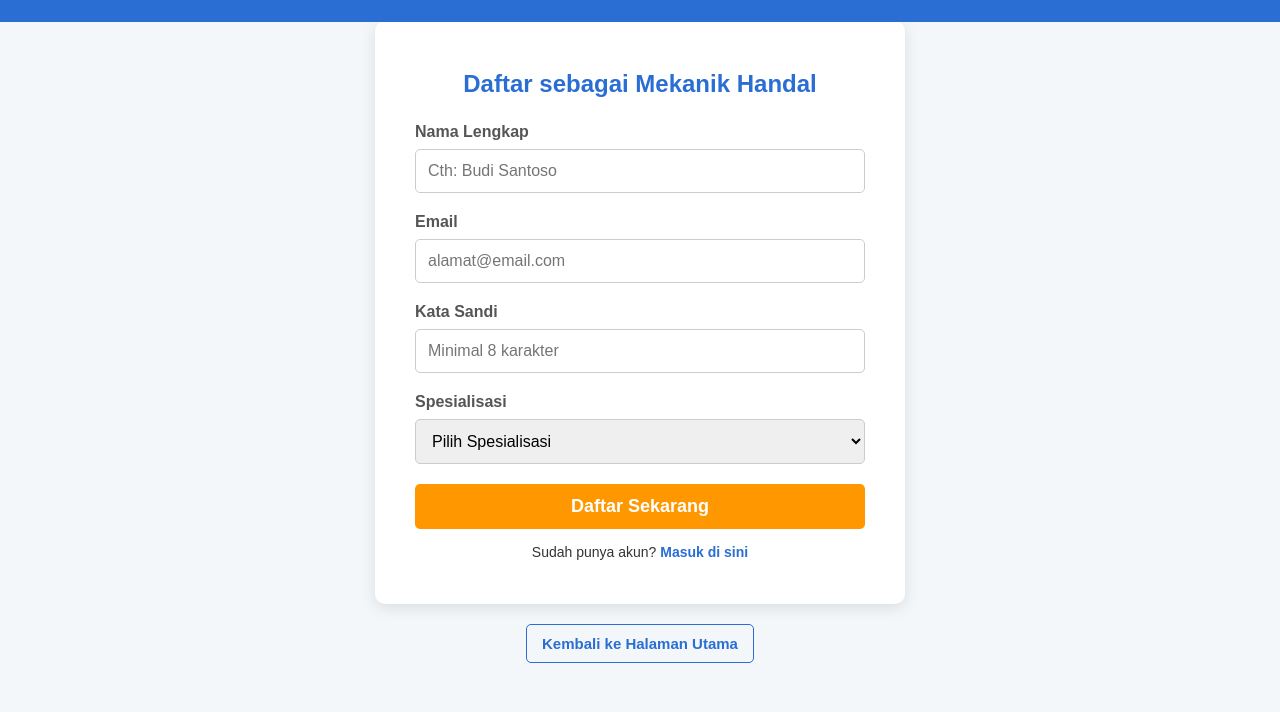
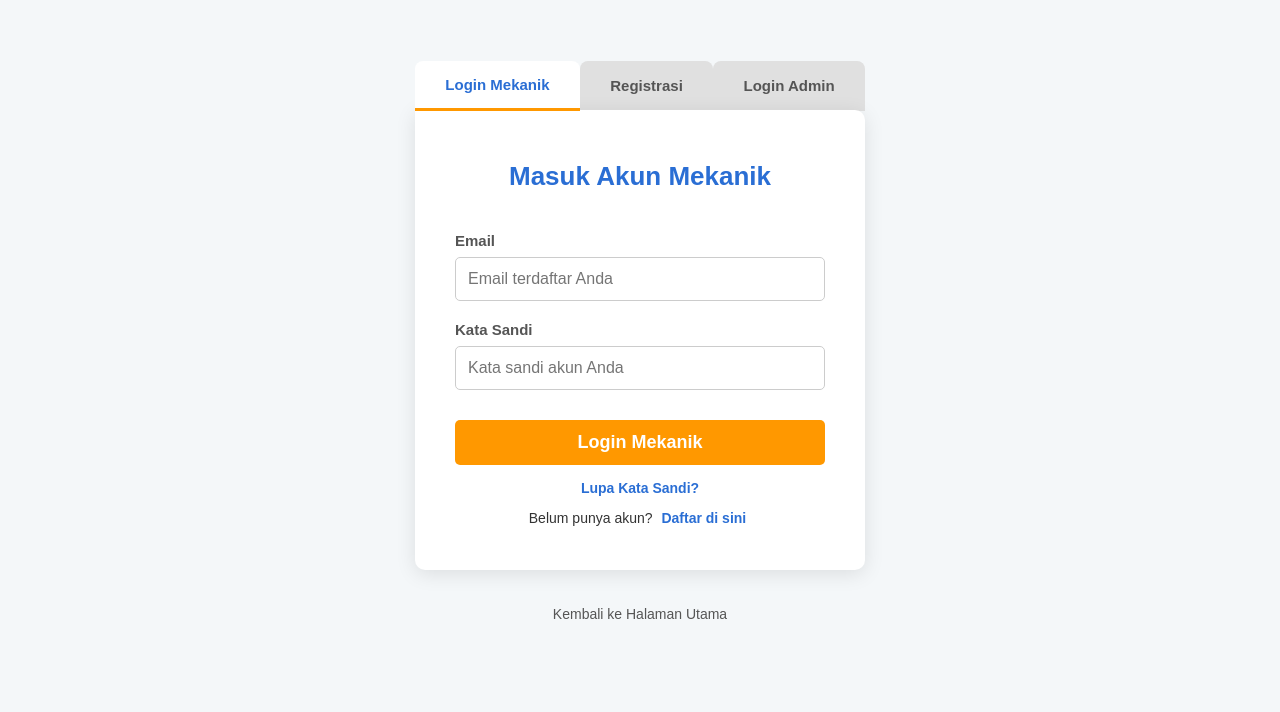
Before and after one commit to Mechajob/MECHAJOB, a plain HTML site: page login.html in a window 1280 px wide. Shown: the part 88-800 px from the top of the page. Drawn offline with Linux system fonts and the light colour scheme.

Commit message:
Update login.html

```diff
--- a/login.html
+++ b/login.html
@@ -3,14 +3,16 @@
 <head>
     <meta charset="UTF-8">
     <meta name="viewport" content="width=device-width, initial-scale=1.0">
-    <title>Mechajob - Registrasi Mekanik</title>
+    <title>Mechajob - Otentikasi Terpusat</title>
     <style>
-        /* Gaya Dasar Sesuai Tema Mechajob */
+        /* =================================================== */
+        /* CSS BERSAMA (Gaya Dasar) */
+        /* =================================================== */
         body {
-            font-family: Arial, sans-serif;
+            font-family: 'Arial', sans-serif;
             margin: 0;
             padding: 0;
-            background-color: #f4f7f9; /* Latar belakang lebih terang */
+            background-color: #f4f7f9; /* Latar Belakang Terang */
             color: #333;
             display: flex;
             flex-direction: column;
@@ -19,9 +21,9 @@
             min-height: 100vh;
         }
 
-        /* Header Sederhana */
+        /* Header */
         .header {
-            background-color: #2a6ed4;
+            background-color: #2a6ed4; /* Biru Tua Mechajob */
             color: white;
             width: 100%;
             text-align: center;
@@ -29,24 +31,87 @@
             position: fixed;
             top: 0;
             z-index: 5;
+            box-shadow: 0 2px 4px rgba(0, 0, 0, 0.1);
+        }
+
+        .header h1 {
+            margin: 0;
+            font-size: 20px;
+        }
+
+        /* Kontainer Formulir Utama */
+        .main-container {
+            width: 90%;
+            max-width: 450px;
+            margin-top: 80px;
+            margin-bottom: 20px;
+        }
+
+        /* Area Tab Navigasi */
+        .tab-nav {
+            display: flex;
+            justify-content: space-around;
+            margin-bottom: -1px; /* Membuat tab bersentuhan dengan form */
+            background-color: transparent;
+        }
+
+        .tab-btn {
+            flex-grow: 1;
+            padding: 15px 0;
+            border: none;
+            background-color: #e0e0e0;
+            color: #555;
+            cursor: pointer;
+            font-size: 15px;
+            font-weight: bold;
+            border-top-left-radius: 8px;
+            border-top-right-radius: 8px;
+            transition: background-color 0.3s, color 0.3s;
+        }
+
+        .tab-btn.active {
+            background-color: #ffffff;
+            color: #2a6ed4;
+            border-bottom: 3px solid #ff9800; /* Garis aktif */
+            z-index: 2;
+        }
+
+        .tab-btn:not(.active):hover {
+            background-color: #d0d0d0;
         }
 
         /* Kontainer Formulir */
         .form-container {
             background-color: #ffffff;
             padding: 30px 40px;
-            border-radius: 10px;
-            box-shadow: 0 4px 15px rgba(0, 0, 0, 0.1);
-            width: 90%;
-            max-width: 450px;
-            margin-top: 80px; /* Jarak dari fixed header */
+            border-radius: 0 10px 10px 10px; /* Sudut atas kiri/kanan diatur oleh tab */
+            box-shadow: 0 4px 20px rgba(0, 0, 0, 0.1);
+            position: relative;
+            z-index: 1;
         }
 
+        /* Menyembunyikan dan menampilkan konten formulir */
+        .tab-content {
+            display: none;
+            animation: fadeIn 0.5s;
+        }
+
+        .tab-content.active {
+            display: block;
+        }
+
+        @keyframes fadeIn {
+            from { opacity: 0; transform: translateY(10px); }
+            to { opacity: 1; transform: translateY(0); }
+        }
+
+        /* Judul dalam Formulir */
         .form-container h2 {
             text-align: center;
-            color: #2a6ed4;
-            margin-bottom: 25px;
-            font-size: 24px;
+            color: #2a6ed4; /* Biru Tua Mechajob */
+            margin-bottom: 30px;
+            font-size: 26px;
+            padding-bottom: 10px;
         }
 
         /* Gaya Input */
@@ -59,18 +124,28 @@
             margin-bottom: 8px;
             font-weight: bold;
             color: #555;
+            font-size: 15px;
         }
 
-        .form-group input, .form-group select {
+        .form-group input,
+        .form-group select {
             width: 100%;
             padding: 12px;
             border: 1px solid #ccc;
             border-radius: 5px;
-            box-sizing: border-box; /* Penting untuk padding */
+            box-sizing: border-box;
             font-size: 16px;
+            transition: border-color 0.3s;
         }
 
-        /* Gaya Tombol */
+        .form-group input:focus,
+        .form-group select:focus {
+            border-color: #2a6ed4;
+            outline: none;
+            box-shadow: 0 0 5px rgba(42, 110, 212, 0.3);
+        }
+
+        /* Gaya Tombol Utama (Login/Daftar) */
         .submit-btn {
             background-color: #ff9800; /* Oranye */
             color: white;
@@ -82,99 +157,183 @@
             cursor: pointer;
             width: 100%;
             transition: background-color 0.3s;
+            margin-top: 10px;
         }
 
         .submit-btn:hover {
             background-color: #f57c00;
         }
 
-        /* Tautan */
-        .login-link {
+        /* Tombol Admin (Warna berbeda) */
+        .submit-admin-btn {
+            background-color: #2a6ed4; /* Biru */
+        }
+        .submit-admin-btn:hover {
+            background-color: #1a5acb;
+        }
+
+        /* Tautan Tambahan */
+        .link-group {
             text-align: center;
             margin-top: 15px;
             font-size: 14px;
         }
 
-        .login-link a {
+        .link-group a {
             color: #2a6ed4;
             text-decoration: none;
             font-weight: bold;
+            margin: 0 5px;
         }
 
-        .login-link a:hover {
+        .link-group a:hover {
             text-decoration: underline;
         }
 
-        /* Gaya untuk Tautan Kembali ke Halaman Utama */
         .back-home {
-            margin-top: 20px;
+            margin-top: 15px;
             margin-bottom: 20px;
-            font-size: 15px;
         }
-
         .back-home a {
+            color: #555;
+            text-decoration: none;
+            font-size: 14px;
+        }
+        .back-home a:hover {
             color: #2a6ed4;
-            text-decoration: none;
-            font-weight: bold;
-            padding: 10px 15px;
-            border: 1px solid #2a6ed4;
-            border-radius: 5px;
-            transition: background-color 0.3s, color 0.3s;
-            display: inline-block;
-        }
-
-        .back-home a:hover {
-            background-color: #2a6ed4;
-            color: white;
-            text-decoration: none;
+            text-decoration: underline;
         }
     </style>
 </head>
 <body>
 
     <div class="header">
-        <h1>Mechajob - Registrasi Mekanik</h1>
+        <h1>Mechajob - Otentikasi Pengguna</h1>
+    </div>
+
+    <div class="main-container">
+
+        <div class="tab-nav">
+            <button class="tab-btn active" data-tab="login_mekanik">Login Mekanik</button>
+            <button class="tab-btn" data-tab="registrasi_mekanik">Registrasi</button>
+            <button class="tab-btn" data-tab="login_admin">Login Admin</button>
         </div>
 
         <div class="form-container">
-        <h2>Daftar sebagai Mekanik Handal</h2>
 
+            <div id="login_mekanik" class="tab-content active">
+                <h2>Masuk Akun Mekanik</h2>
+                <form action="/proses_login_mekanik" method="POST">
+
+                    <div class="form-group">
+                        <label for="mech_email">Email</label>
+                        <input type="email" id="mech_email" name="email" required placeholder="Email terdaftar Anda">
+                    </div>
+
+                    <div class="form-group">
+                        <label for="mech_password">Kata Sandi</label>
+                        <input type="password" id="mech_password" name="password" required placeholder="Kata sandi akun Anda">
+                    </div>
+
+                    <button type="submit" class="submit-btn">Login Mekanik</button>
+                </form>
+
+                <div class="link-group">
+                    <a href="#">Lupa Kata Sandi?</a>
+                    <p>Belum punya akun? <a href="#" onclick="showTab('registrasi_mekanik')">Daftar di sini</a></p>
+                </div>
+            </div>
+
+            <div id="registrasi_mekanik" class="tab-content">
+                <h2>Daftar Jadi Mekanik Baru</h2>
                 <form action="/proses_registrasi_mekanik" method="POST">
 
                     <div class="form-group">
-                <label for="nama">Nama Lengkap</label>
-                <input type="text" id="nama" name="nama" required placeholder="Cth: Budi Santoso">
+                        <label for="reg_nama">Nama Lengkap</label>
+                        <input type="text" id="reg_nama" name="nama" required placeholder="Cth: Budi Santoso">
                     </div>
 
                     <div class="form-group">
-                <label for="email">Email</label>
-                <input type="email" id="email" name="email" required placeholder="alamat@email.com">
+                        <label for="reg_email">Email</label>
+                        <input type="email" id="reg_email" name="email" required placeholder="Gunakan email aktif Anda">
                     </div>
 
                     <div class="form-group">
-                <label for="password">Kata Sandi</label>
-                <input type="password" id="password" name="password" required placeholder="Minimal 8 karakter">
+                        <label for="reg_keahlian">Spesialisasi</label>
+                        <select id="reg_keahlian" name="keahlian" required>
+                            <option value="">Pilih Keahlian Utama</option>
+                            <option value="mesin">Mesin & Transmisi</option>
+                            <option value="kelistrikan">Kelistrikan Otomotif</option>
+                            <option value="kaki">Kaki-kaki & Rem</option>
+                            <option value="bodi">Bodi & Cat</option>
+                        </select>
                     </div>
 
                     <div class="form-group">
-                <label for="spesialisasi">Spesialisasi</label>
-                <select id="spesialisasi" name="spesialisasi" required>
-                    <option value="">Pilih Spesialisasi</option>
-                    <option value="mobil_umum">Mobil Umum</option>
-                    <option value="motor_umum">Motor Umum</option>
-                    <option value="diesel">Mesin Diesel/Truk</option>
-                    <option value="kelistrikan">Kelistrikan Kendaraan</option>
-                    <option value="ac">AC Mobil</option>
-                </select>
+                        <label for="reg_password">Buat Kata Sandi</label>
+                        <input type="password" id="reg_password" name="password" required placeholder="Minimal 8 karakter">
                     </div>
 
                     <button type="submit" class="submit-btn">Daftar Sekarang</button>
                 </form>
 
-        <p class="login-link">Sudah punya akun? <a href="login.html">Masuk di sini</a></p>
+                <div class="link-group">
+                    Sudah punya akun? <a href="#" onclick="showTab('login_mekanik')">Login di sini</a>
+                </div>
             </div>
 
-    <p class="back-home"><a href="halaman_utama.html">Kembali ke Halaman Utama</a></p>
+            <div id="login_admin" class="tab-content">
+                <h2>Masuk Administrator</h2>
+                <form action="/proses_login_admin" method="POST">
 
+                    <div class="form-group">
+                        <label for="admin_username">Username Admin</label>
+                        <input type="text" id="admin_username" name="username" required placeholder="ID Pengguna Admin">
+                    </div>
+
+                    <div class="form-group">
+                        <label for="admin_password">Kata Sandi</label>
+                        <input type="password" id="admin_password" name="password" required placeholder="Kata sandi Admin">
+                    </div>
+
+                    <button type="submit" class="submit-btn submit-admin-btn">Login Admin</button>
+                </form>
+
+                <div class="link-group">
+                    <a href="#">Lupa Kata Sandi Admin?</a>
+                </div>
+            </div>
+
+        </div> </div> <p class="back-home"><a href="halaman_utama.html">Kembali ke Halaman Utama</a></p>
+
+    <script>
+        function showTab(tabId) {
+            // Sembunyikan semua konten tab
+            const contents = document.querySelectorAll('.tab-content');
+            contents.forEach(content => {
+                content.classList.remove('active');
+            });
+
+            // Hapus kelas 'active' dari semua tombol tab
+            const buttons = document.querySelectorAll('.tab-btn');
+            buttons.forEach(button => {
+                button.classList.remove('active');
+            });
+
+            // Tampilkan konten tab yang dipilih
+            document.getElementById(tabId).classList.add('active');
+
+            // Aktifkan tombol tab yang sesuai
+            document.querySelector(`.tab-btn[data-tab="${tabId}"]`).classList.add('active');
+        }
+
+        // Menambahkan event listener ke tombol tab
+        document.querySelectorAll('.tab-btn').forEach(button => {
+            button.addEventListener('click', () => {
+                const tabId = button.getAttribute('data-tab');
+                showTab(tabId);
+            });
+        });
+    </script>
 </body>
 </html>
```
Lines whose indentation alone changed are shown as unchanged.
